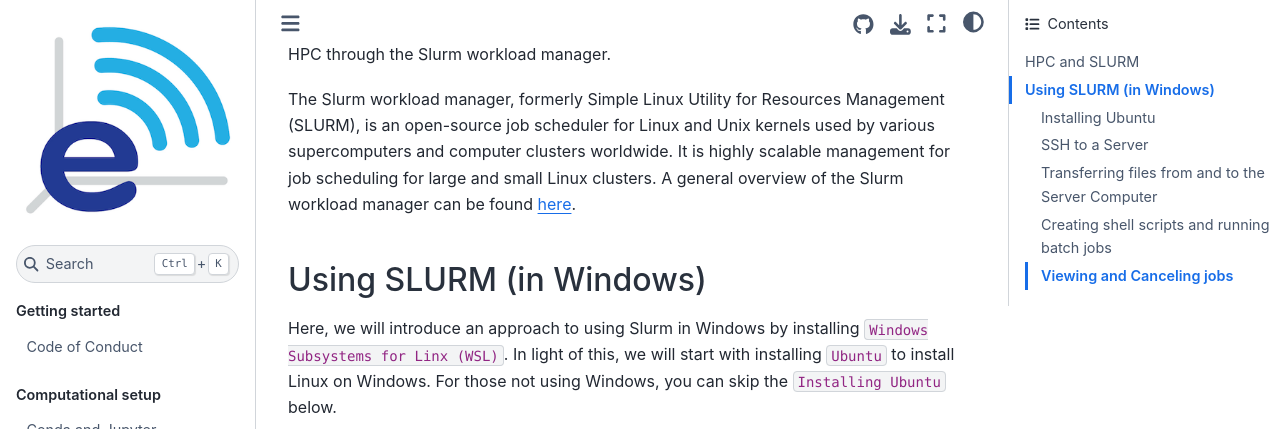
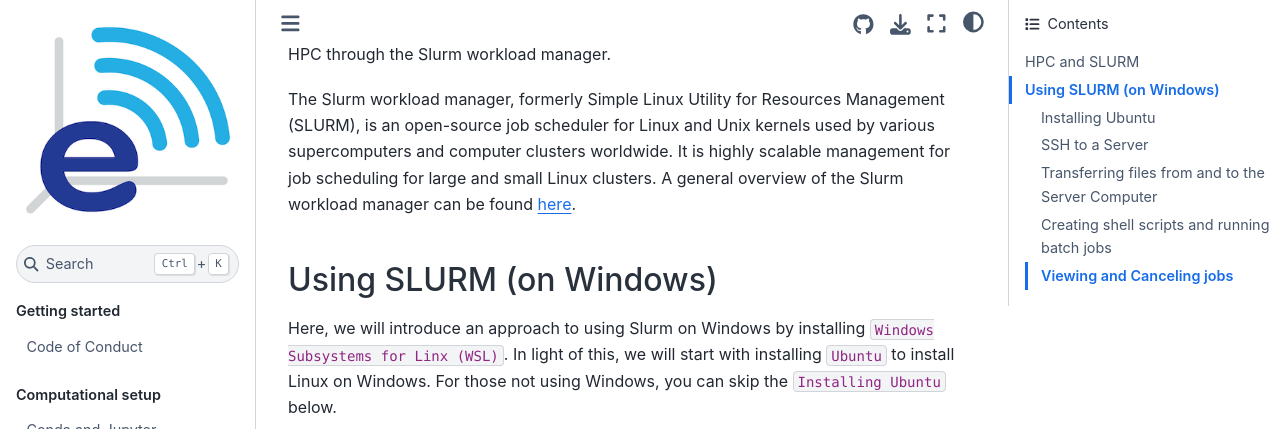
Before and after one commit to uw-echospace/group-docs, a Jupyter Book: the page built from docs/source/hpc.md, in a window 1280 px wide and 900 px high, scrolled down 300 px. Shown: the top 429 px of the window. Built offline with Jupyter Book 1.0.4 settings and Sphinx 7.4.7 and the Sphinx Book theme 1.1.4, drawn with Linux system fonts in a browser that asks for light colours.

Commit message:
Initial Draft of HPC onboarding

```diff
--- a/docs/source/hpc.md
+++ b/docs/source/hpc.md
@@ -6,9 +6,9 @@
 The Slurm workload manager, formerly Simple Linux Utility for Resources Management (SLURM), is an open-source job scheduler for Linux and Unix kernels used by various supercomputers and computer clusters worldwide. It is highly scalable management for job scheduling for large and small Linux clusters. A general overview of the Slurm workload manager can be found [here](https://slurm.schedmd.com/overview.html).
 
 
-## Using SLURM (in Windows)
+## Using SLURM (on Windows)
 
-Here, we will introduce an approach to using Slurm in Windows by installing `Windows Subsystems for Linx (WSL)`. In light of this, we will start with installing `Ubuntu` to install Linux on Windows. For those not using Windows, you can skip the `Installing Ubuntu` below.
+Here, we will introduce an approach to using Slurm on Windows by installing `Windows Subsystems for Linx (WSL)`. In light of this, we will start with installing `Ubuntu` to install Linux on Windows. For those not using Windows, you can skip the `Installing Ubuntu` below.
 
 ### Installing Ubuntu
 
```
